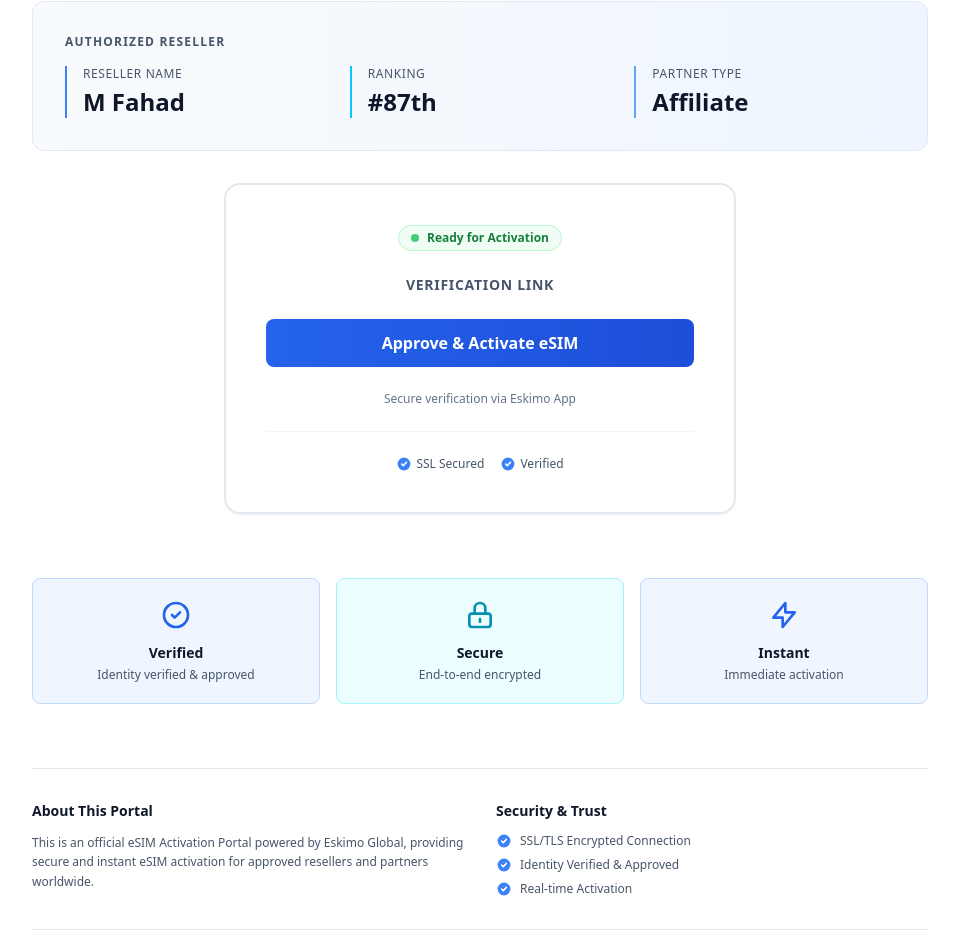
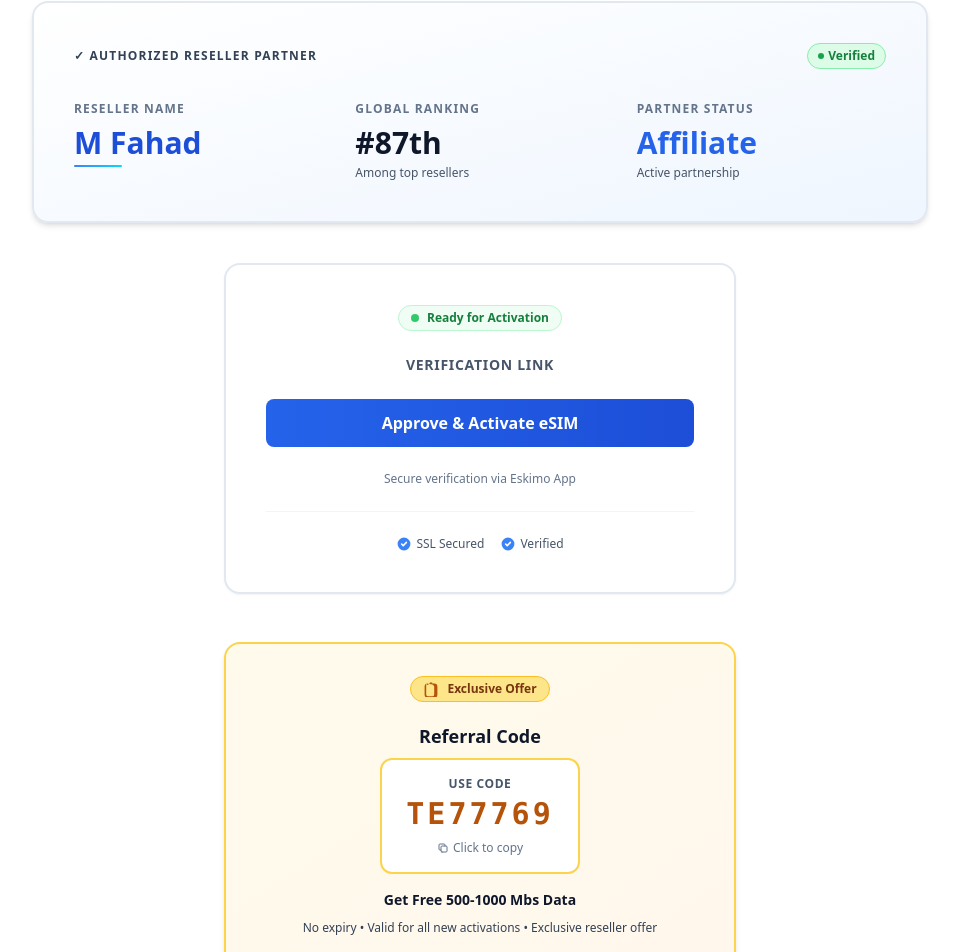
Before and after one commit to TheGatewayMaker/approval-eskimo1, a React (Vite) app: page / in a window 1280 px wide. Shown: the part 377-1329 px from the top of the page, without its empty margins (160-1119 px from the left). Built offline with nearby package versions, Linux system fonts and the light colour scheme.

Commit message:
Enhance Authorized Reseller panel with more professional styling
cgen-e1a7cd39ee934206ad001c64f099f497

```diff
--- /dev/null
+++ b/client/components/esim-portal/ReferralCode.tsx
@@ -0,0 +1,74 @@
+interface ReferralCodeProps {
+  code: string;
+}
+
+export function ReferralCode({ code }: ReferralCodeProps) {
+  const handleCopyCode = () => {
+    navigator.clipboard.writeText(code);
+  };
+
+  return (
+    <div className="mb-10 flex justify-center">
+      <div className="w-full max-w-lg bg-gradient-to-br from-amber-50 to-orange-50 border-2 border-amber-300 rounded-2xl p-8 shadow-md hover:shadow-lg transition-shadow">
+        <div className="text-center">
+          <div className="inline-flex items-center gap-2 px-3 py-1 rounded-full bg-amber-200 border border-amber-400 mb-5">
+            <svg
+              className="w-4 h-4 text-amber-700"
+              fill="currentColor"
+              viewBox="0 0 20 20"
+            >
+              <path d="M9 2a1 1 0 000 2h2a1 1 0 100-2H9z" />
+              <path
+                fillRule="evenodd"
+                d="M4 5a2 2 0 012-2 1 1 0 000 2H6a1 1 0 100-2 4 4 0 00-4 4v10a4 4 0 004 4h8a4 4 0 004-4V7a4 4 0 00-4-4h-1.5a1 1 0 000 2H12a2 2 0 012 2v10a2 2 0 01-2 2H6a2 2 0 01-2-2V5z"
+                clipRule="evenodd"
+              />
+            </svg>
+            <span className="text-xs font-bold text-amber-900">
+              Exclusive Offer
+            </span>
+          </div>
+
+          <h3 className="text-lg font-bold text-slate-900 mb-2">
+            Referral Code
+          </h3>
+
+          <div
+            onClick={handleCopyCode}
+            className="inline-block cursor-pointer bg-white border-2 border-amber-300 rounded-xl px-6 py-4 mb-4 hover:bg-amber-50 transition-colors group"
+          >
+            <div className="text-xs font-semibold text-slate-600 uppercase tracking-wider mb-1">
+              Use Code
+            </div>
+            <div className="text-3xl font-black text-amber-700 font-mono tracking-widest">
+              {code}
+            </div>
+            <div className="text-xs text-slate-500 mt-2 flex items-center justify-center gap-1 group-hover:text-slate-700">
+              <svg
+                className="w-3 h-3"
+                fill="none"
+                stroke="currentColor"
+                viewBox="0 0 24 24"
+              >
+                <path
+                  strokeLinecap="round"
+                  strokeLinejoin="round"
+                  strokeWidth={2}
+                  d="M8 16H6a2 2 0 01-2-2V6a2 2 0 012-2h8a2 2 0 012 2v2m-6 12h8a2 2 0 002-2v-8a2 2 0 00-2-2h-8a2 2 0 00-2 2v8a2 2 0 002 2z"
+                />
+              </svg>
+              Click to copy
+            </div>
+          </div>
+
+          <p className="text-sm font-semibold text-slate-900 mb-2">
+            Get Free 500-1000 Mbs Data
+          </p>
+          <p className="text-xs text-slate-700 leading-relaxed">
+            No expiry • Valid for all new activations • Exclusive reseller offer
+          </p>
+        </div>
+      </div>
+    </div>
+  );
+}
--- a/client/components/esim-portal/ResellerInfo.tsx
+++ b/client/components/esim-portal/ResellerInfo.tsx
@@ -6,34 +6,48 @@ interface ResellerInfoProps {
 
 export function ResellerInfo({ name, ranking, type }: ResellerInfoProps) {
   return (
-    <div className="bg-gradient-to-r from-slate-50 to-blue-50 rounded-xl border border-slate-200 p-6 sm:p-8 mb-8">
-      <div className="text-xs font-semibold text-slate-600 uppercase tracking-widest mb-4">
-        Authorized Reseller
+    <div className="bg-gradient-to-br from-white to-blue-50 rounded-2xl border-2 border-slate-200 shadow-md p-8 sm:p-10 mb-10">
+      {/* Header with verification badge */}
+      <div className="flex items-center justify-between mb-8">
+        <div className="text-xs font-bold text-slate-700 uppercase tracking-widest">
+          ✓ Authorized Reseller Partner
+        </div>
+        <div className="flex items-center gap-1 px-2.5 py-1 rounded-full bg-green-100 border border-green-300">
+          <div className="w-1.5 h-1.5 bg-green-600 rounded-full" />
+          <span className="text-xs font-semibold text-green-700">Verified</span>
+        </div>
       </div>
-      <div className="grid grid-cols-1 sm:grid-cols-3 gap-6">
-        <div className="border-l-2 border-blue-500 pl-4">
-          <div className="text-xs text-slate-600 uppercase tracking-wider mb-1">
+
+      {/* Reseller Details Grid */}
+      <div className="grid grid-cols-1 sm:grid-cols-3 gap-8">
+        <div className="flex flex-col">
+          <div className="text-xs font-semibold text-slate-500 uppercase tracking-widest mb-2">
             Reseller Name
           </div>
-          <div className="text-xl sm:text-2xl font-bold text-slate-900">
+          <div className="text-2xl sm:text-3xl font-bold text-blue-700 mb-1">
             {name}
           </div>
+          <div className="h-0.5 w-12 bg-gradient-to-r from-blue-500 to-cyan-400 rounded-full" />
         </div>
-        <div className="border-l-2 border-cyan-500 pl-4">
-          <div className="text-xs text-slate-600 uppercase tracking-wider mb-1">
-            Ranking
+
+        <div className="flex flex-col">
+          <div className="text-xs font-semibold text-slate-500 uppercase tracking-widest mb-2">
+            Global Ranking
           </div>
-          <div className="text-xl sm:text-2xl font-bold text-slate-900">
+          <div className="text-2xl sm:text-3xl font-bold text-slate-900 mb-1">
             #{ranking}
           </div>
+          <div className="text-xs text-slate-600">Among top resellers</div>
         </div>
-        <div className="border-l-2 border-blue-400 pl-4">
-          <div className="text-xs text-slate-600 uppercase tracking-wider mb-1">
-            Partner Type
+
+        <div className="flex flex-col">
+          <div className="text-xs font-semibold text-slate-500 uppercase tracking-widest mb-2">
+            Partner Status
           </div>
-          <div className="text-xl sm:text-2xl font-bold text-slate-900">
+          <div className="text-2xl sm:text-3xl font-bold text-blue-600 mb-1">
             {type}
           </div>
+          <div className="text-xs text-slate-600">Active partnership</div>
         </div>
       </div>
     </div>
--- a/client/pages/Index.tsx
+++ b/client/pages/Index.tsx
@@ -2,6 +2,7 @@ import { PortalHeader } from "@/components/esim-portal/PortalHeader";
 import { HeroSection } from "@/components/esim-portal/HeroSection";
 import { ResellerInfo } from "@/components/esim-portal/ResellerInfo";
 import { ApprovalCard } from "@/components/esim-portal/ApprovalCard";
+import { ReferralCode } from "@/components/esim-portal/ReferralCode";
 import { FeaturesGrid } from "@/components/esim-portal/FeaturesGrid";
 import { PortalFooter } from "@/components/esim-portal/PortalFooter";
 
@@ -26,6 +27,8 @@ export default function Index() {
 
           <ApprovalCard />
 
+          <ReferralCode code="TE77769" />
+
           <FeaturesGrid />
 
           <PortalFooter />
```
